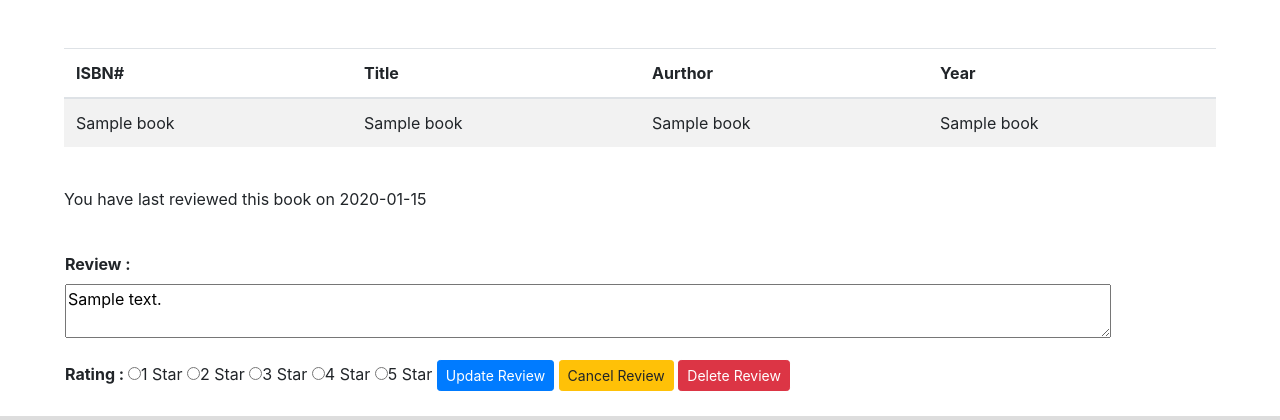
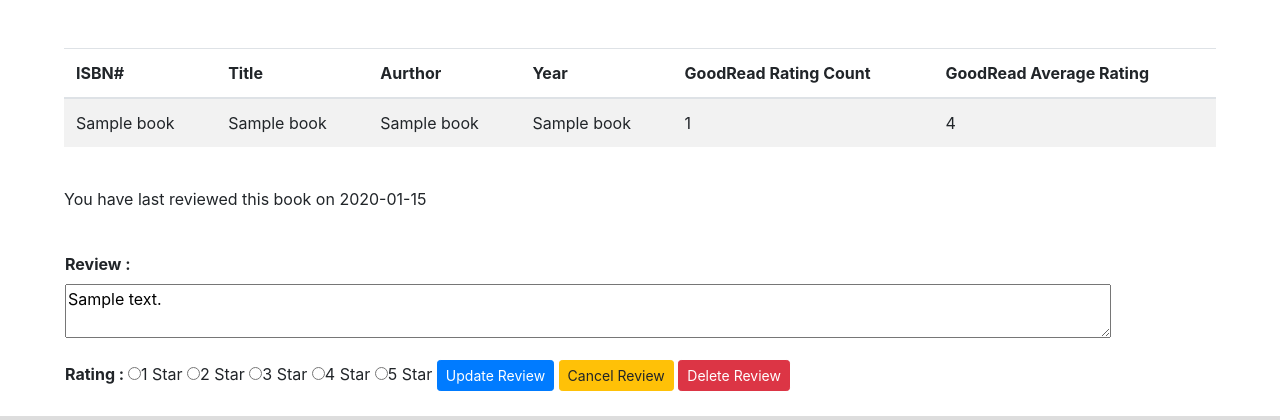
Before and after one commit to AmitRungta/Certification-Programs-CS50-s-Web-Programming-with-Python-and-JavaScript-project1, a Flask app: template templates/bookpage.html in a window 1280 px wide. Shown: the part 80-500 px from the top of the page. Run offline with Flask 2, Linux system fonts and the light colour scheme; the template is opened without the code that fills it: most values are stand-ins (such as "Sample title", 1, 10 or a date in 2020); some libraries are stand-ins or nearby versions.

Commit message:
Final changes

```diff
--- a/application.py
+++ b/application.py
@@ -1,9 +1,11 @@
 import os
 
-from flask import Flask,  session , render_template , redirect , url_for , escape , request , abort
+from flask import Flask,  session , render_template , redirect , url_for , escape , request , abort , jsonify
 from flask_session import Session
 from sqlalchemy import create_engine
 from datetime import datetime
+import requests
+
 
 app = Flask(__name__)
 # Configure session to use filesystem
@@ -33,11 +35,18 @@ class UserRegistrationData:
         self.UserName = UserName
 
 
+class BookDetails:
+    def __init__(self, BookData, BookReview , GoodReadReviews ):
+        self.BookData = BookData
+        self.BookReview = BookReview
+        self.GoodReadReviews = GoodReadReviews
+
 
 
 
 # General method to convert string for Query format.
 def IsValidUserName( UserName , CanContainBlank = False):
+    """Checks if teh entry is a valid or not."""
     if ( ( None == UserName ) or (not(UserName and UserName.strip())) ) :
         return "cannot be empty."
 
@@ -59,6 +68,7 @@ def IsValidUserName( UserName , CanContainBlank = False):
 
 
 def IsUserLoggedIn():
+    """Check if a user is logged in or not using session data."""
     LoggedUserID = session.get('LoggedUserID')
     if (None == LoggedUserID or LoggedUserID < 1):
         return False
@@ -83,6 +93,7 @@ def index():
 #
 @app.route('/createaccount', methods = ['GET', 'POST'])
 def createaccount():
+    """Checks and creates a new account for the user."""
     if ( IsUserLoggedIn()) :
         return redirect(url_for('booksearch'))
 
@@ -146,6 +157,7 @@ def signin():
 #
 @app.route('/login', methods = ['GET', 'POST'])
 def login():
+    """LOgin the user after validating his credentials.."""
     if ( IsUserLoggedIn()) :
         return redirect(url_for('booksearch'))
 
@@ -192,6 +204,7 @@ def login():
 #
 @app.route('/logout')
 def logout():
+    """logout a user."""
     # remove the username from the session if it is there
     if (IsUserLoggedIn()):
         session.pop('LoggedUserDisplayName', None)
@@ -209,6 +222,7 @@ def logout():
 #
 @app.route('/booksearch/', methods = ["GET", "POST"])
 def booksearch():
+    """DO a book search."""
     # Do the Book Search
     if ( not IsUserLoggedIn()) :
         return redirect(url_for('signin'))
@@ -254,6 +268,41 @@ def booksearch():
 
 
 
+#--------------------------------------------------------------------------
+# Gives the details for the book with given book ID like Book Data and Book Review...
+#
+def fnGetBookDetails(Book_ID ):
+    """Gives the details for the book with given book ID like Book Data and Book Review."""
+    if ((None == Book_ID) or ( Book_ID < 1 ) ):
+        return None
+
+    SearchQuery = f"SELECT * FROM BooksData WHERE Book_ID = {Book_ID}"
+    BookData = connection.execute(SearchQuery).fetchone()
+
+    if ( None == BookData ) :
+        return None
+
+    # Now lets fetch the book review by the current user..
+    SearchQuery = f"SELECT * FROM BookReview WHERE Book_ID = {Book_ID} AND User_ID = {session['LoggedUserID']}"
+    BookReview = connection.execute(SearchQuery).fetchone()
+
+    # Now lets try to fetch the good books review...
+    res = requests.get("https://www.goodreads.com/book/review_counts.json",
+                       params={"key": "vgmf6zfC5WkH9Ef0XyaNg", "isbns": BookData[1]})
+
+    GoodReadReviews = None
+    if ( res.status_code == 200 ):
+        data = res.json()
+        if 'books' in data :
+            booksdata = data.get('books')
+            if ( booksdata and 1 == len ( booksdata ) ):
+                curbook = booksdata[0]
+                work_ratings_count = curbook.get('work_ratings_count',0)
+                average_rating = curbook.get('average_rating',1.)
+                GoodReadReviews = {"ratings_count" : work_ratings_count , "average_rating" : average_rating }
+
+    return BookDetails( BookData=BookData , BookReview=BookReview , GoodReadReviews= GoodReadReviews)
+
 
 
 #--------------------------------------------------------------------------
@@ -261,6 +310,8 @@ def booksearch():
 #
 @app.route('/bookpage/<int:Book_ID>')
 def bookpage(Book_ID):
+    """Return details of a book with given database book_ID."""
+
     # Do the Book Search
     if ( not IsUserLoggedIn()) :
         return redirect(url_for('signin'))
@@ -270,17 +321,11 @@ def bookpage(Book_ID):
         abort(404 , description="Book data not found (Invalid ID)" )
 
     # Now lets find the details for the book...
-    SearchQuery = f"SELECT * FROM BooksData WHERE Book_ID = {Book_ID}"
-    BookData = connection.execute(SearchQuery).fetchone()
-
-    if ( None == BookData ) :
+    BookDetails = fnGetBookDetails ( Book_ID )
+    if ( None == BookDetails or None == BookDetails.BookData ) :
         abort(404 , description="Book data not found" )
 
-    # Now lets fetch the book review by the current user..
-    SearchQuery = f"SELECT * FROM BookReview WHERE Book_ID = {Book_ID} AND User_ID = {session['LoggedUserID']}"
-    BookReview = connection.execute(SearchQuery).fetchone()
-
-    return render_template("bookpage.html", BookData=BookData, BookReview=BookReview)
+    return render_template("bookpage.html", BookDetails=BookDetails)
 
 
 
@@ -291,40 +336,43 @@ def bookpage(Book_ID):
 #
 @app.route('/submitreview', methods = ["POST"])
 def submitreview():
+    """Submits a review for the given book."""
+
     # Do the Book Search
     if ( not IsUserLoggedIn()) :
         return redirect(url_for('signin'))
 
     if not 'CurBookID' in session:
         return redirect(url_for('booksearch'))
+    Book_ID = int(session['CurBookID'])
 
-    Book_ID = int(session['CurBookID'])
-    # Now lets fetch the book review by the current user..
-    SearchQuery = f"SELECT * FROM BookReview WHERE Book_ID = {Book_ID} AND User_ID = {session['LoggedUserID']}"
-    BookReview = connection.execute(SearchQuery).fetchone()
-
+    # Get the button action to perform
     buttonaction = request.form.get ('btnaction')
-
     if ( 'CancelReview' == buttonaction ):
-        return redirect(url_for('bookpage',Book_ID=Book_ID))
-    elif ( 'DeleteReview' == buttonaction ):
-        # set the review for this book
-        finalquery = f"Delete From BookReview WHERE Review_ID = {BookReview[0]}"
-        connection.execute(finalquery)
         return redirect(url_for('bookpage',Book_ID=Book_ID))
 
 
     # Now lets find the details for the book...
-    SearchQuery = f"SELECT * FROM BooksData WHERE Book_ID = {Book_ID}"
-    BookData = connection.execute(SearchQuery).fetchone()
+    BookDetails = fnGetBookDetails ( Book_ID )
+    if ( None == BookDetails or None == BookDetails.BookData ) :
+        abort(404 , description="Book data not found" )
+
+
+    if ( 'DeleteReview' == buttonaction ):
+        # set the review for this book
+        if ( BookDetails.BookReview ):
+            finalquery = f"Delete From BookReview WHERE Review_ID = {BookDetails.BookReview[0]}"
+            connection.execute(finalquery)
+        return redirect(url_for('bookpage',Book_ID=Book_ID))
+
 
     InRating = request.form.get("inputRating")
     InReview = request.form.get("inputReview")
 
     if ((None == InRating) or (not(InRating and InRating.strip()))):
-        return render_template("bookpage.html", ErrorMsg="Book Rating is not valid", BookData=BookData , BookReview=BookReview , InRating=InRating , InReview=InReview)
+        return render_template("bookpage.html", ErrorMsg="Book Rating is not valid", BookDetails=BookDetails , InRating=InRating , InReview=InReview)
     if ((None == InReview) or (not(InReview and InReview.strip()))):
-        return render_template("bookpage.html", ErrorMsg="Book review cannot be left blank", BookData=BookData, BookReview=BookReview , InRating=InRating , InReview=InReview)
+        return render_template("bookpage.html", ErrorMsg="Book review cannot be left blank", BookDetails=BookDetails, InRating=InRating , InReview=InReview)
 
     if ( 'SetReview' == buttonaction ):
         # set the review for this book
@@ -334,7 +382,7 @@ def submitreview():
     elif ( 'UpdateReview' == buttonaction ):
         # set the review for this book
         finalquery = "Update BookReview SET Book_ID = {bookid} , User_ID = {userid} , Review = '{review}' , Rating = {rating} , ReviewDate = '{reviewdate}' WHERE Review_ID = {reviewid}" \
-                    .format(bookid=Book_ID , userid = session['LoggedUserID'] , review = InReview , rating = int(InRating) , reviewid = BookReview[0] , reviewdate = datetime.utcnow())
+                    .format(bookid=Book_ID , userid = session['LoggedUserID'] , review = InReview , rating = int(InRating) , reviewid = BookDetails.BookReview[0] , reviewdate = datetime.utcnow())
         connection.execute(finalquery)
 
 
@@ -346,3 +394,39 @@ def submitreview():
 @app.errorhandler(404)
 def page_not_found(error):
    return render_template('404.html', title = str(error)), 404
+
+
+
+
+@app.route("/api/<Book_Isbn>")
+def BookIsbnApi(Book_Isbn):
+    """Return details for the given book."""
+
+    if ((None == Book_Isbn) or (not(Book_Isbn and Book_Isbn.strip()))):
+        return jsonify({"error": "Invalid book isbn number in request"}), 422
+
+    # convert the desired string to stripped format for proper checking
+    Book_Isbn = Book_Isbn.strip()
+
+    # Lets first get the book details for this book with given ISBN number.
+    BookData = connection.execute("SELECT * FROM BooksData WHERE LOWER(ISBN) = %(isbn)s" , { 'isbn': Book_Isbn.lower() } ).fetchone()
+
+    if BookData is None:
+        return jsonify({"error": f"Book data with isbn number '{Book_Isbn}' not found"}), 404
+
+    # AmitTempCode Do the average review data here....
+    ReviewCount = 0
+    AverageScore = 1.0
+    RatingData = connection.execute( f"SELECT COUNT(Rating), AVG(Rating) FROM BookReview WHERE Book_ID = {BookData[0]}" , ).fetchone()
+    if ( RatingData ):
+        ReviewCount = RatingData[0]
+        AverageScore = float(RatingData[1])
+
+    return jsonify({
+            "title": BookData[2],
+            "author": BookData[3],
+            "year": BookData[4],
+            "isbn": BookData[1],
+            "review_count": ReviewCount,
+            "average_score": round ( AverageScore , 2 )
+        })
--- a/requirements.txt
+++ b/requirements.txt
@@ -2,3 +2,5 @@ Flask
 Flask-Session
 psycopg2-binary
 SQLAlchemy
+requests
+datetime
--- a/templates/bookpage.html
+++ b/templates/bookpage.html
@@ -15,7 +15,7 @@
 
 <br>
 
-{% if BookData %}
+{% if BookDetails and BookDetails.BookData %}
 
 
 <div class="mx-auto" style="width: 90%;">
@@ -26,14 +26,22 @@
                 <th scope="col">Title</th>
                 <th scope="col">Aurthor</th>
                 <th scope="col">Year</th>
+                {% if  BookDetails.GoodReadReviews and BookDetails.GoodReadReviews['ratings_count'] > 0 %}
+                <th scope="col">GoodRead Rating Count</th>
+                <th scope="col">GoodRead Average Rating</th>
+                {% endif %}
             </tr>
         </thead>
         <tbody>
             <tr>
-                <td>{{BookData[1]}}</td>
-                <td>{{BookData[2]}}</td>
-                <td>{{BookData[3]}}</td>
-                <td>{{BookData[4]}}</td>
+                <td>{{BookDetails.BookData[1]}}</td>
+                <td>{{BookDetails.BookData[2]}}</td>
+                <td>{{BookDetails.BookData[3]}}</td>
+                <td>{{BookDetails.BookData[4]}}</td>
+                {% if  BookDetails.GoodReadReviews and BookDetails.GoodReadReviews['ratings_count'] > 0 %}
+                <td>{{BookDetails.GoodReadReviews['ratings_count']}}</td>
+                <td>{{BookDetails.GoodReadReviews['average_rating']}}</td>
+                {% endif %}
             </tr>
         </tbody>
 
@@ -42,24 +50,27 @@
 
 
 
-{% if BookReview %}
 
-<table width="100%" border="0">
-    <p>You have last reviewed this book on {{BookReview[5].strftime('%c')}}</p>
+
+
+{% if BookDetails.BookReview %}
+
+<table >
+    <p>You have last reviewed this book on {{BookDetails.BookReview[5].strftime('%c')}}</p>
     <tbody>
         <tr>
             <td>
                 <form name="submitreview" action="{{ url_for('submitreview') }}" method="post"><br>
                     <div class="form-group" style="width: 90%;">
                         <label for="submitreview"><b>Review :</b></label>
-                        <textarea id="submitreview" name="inputReview" cols="100" maxlength="500" style="text-align: justify;" placeholder="Type your review here">{% if InReview %}{{InReview}}{% else %}{{BookReview[3]}}{% endif %}</textarea>
+                        <textarea id="submitreview" name="inputReview" cols="100" maxlength="500" style="text-align: justify;" placeholder="Type your review here">{% if InReview %}{{InReview}}{% else %}{{BookDetails.BookReview[3]}}{% endif %}</textarea>
                     </div>
                     <font><b>Rating : </b></font>
-                    <input type="radio" name="inputRating" id="1Star" value="1" {% if InRating and InRating == "1" %}checked="" {% else %} {% if BookReview[4] == 1 %}checked="" {% endif %} {% endif %} >1 Star
-                    <input type="radio" name="inputRating" id="2Star" value="2" {% if InRating and InRating == "2" %}checked="" {% else %} {% if BookReview[4] == 2 %}checked="" {% endif %} {% endif %} >2 Star
-                    <input type="radio" name="inputRating" id="3Star" value="3" {% if InRating and InRating == "3" %}checked="" {% else %} {% if BookReview[4] == 3 %}checked="" {% endif %} {% endif %} >3 Star
-                    <input type="radio" name="inputRating" id="4Star" value="4" {% if InRating and InRating == "4" %}checked="" {% else %} {% if BookReview[4] == 4 %}checked="" {% endif %} {% endif %} >4 Star
-                    <input type="radio" name="inputRating" id="5Star" value="5" {% if InRating and InRating == "5" %}checked="" {% else %} {% if BookReview[4] == 5 %}checked="" {% endif %} {% endif %} >5 Star
+                    <input type="radio" name="inputRating" id="1Star" value="1" {% if InRating and InRating == "1" %}checked="" {% else %} {% if BookDetails.BookReview[4] == 1 %}checked="" {% endif %} {% endif %} >1 Star
+                    <input type="radio" name="inputRating" id="2Star" value="2" {% if InRating and InRating == "2" %}checked="" {% else %} {% if BookDetails.BookReview[4] == 2 %}checked="" {% endif %} {% endif %} >2 Star
+                    <input type="radio" name="inputRating" id="3Star" value="3" {% if InRating and InRating == "3" %}checked="" {% else %} {% if BookDetails.BookReview[4] == 3 %}checked="" {% endif %} {% endif %} >3 Star
+                    <input type="radio" name="inputRating" id="4Star" value="4" {% if InRating and InRating == "4" %}checked="" {% else %} {% if BookDetails.BookReview[4] == 4 %}checked="" {% endif %} {% endif %} >4 Star
+                    <input type="radio" name="inputRating" id="5Star" value="5" {% if InRating and InRating == "5" %}checked="" {% else %} {% if BookDetails.BookReview[4] == 5 %}checked="" {% endif %} {% endif %} >5 Star
                     <button type="submit" class="btn btn-primary btn-sm" name="btnaction" value="UpdateReview">Update Review</button>
                     <button type="submit" class="btn btn-warning btn-sm" name="btnaction" value="CancelReview">Cancel Review</button>
                     <button type="submit" class="btn btn-danger btn-sm" style="size: 30rem;" name="btnaction" value="DeleteReview">Delete Review</button>
```
Also changed, not shown: templates/booksearch.html (+10 -6 lines), README.md.
